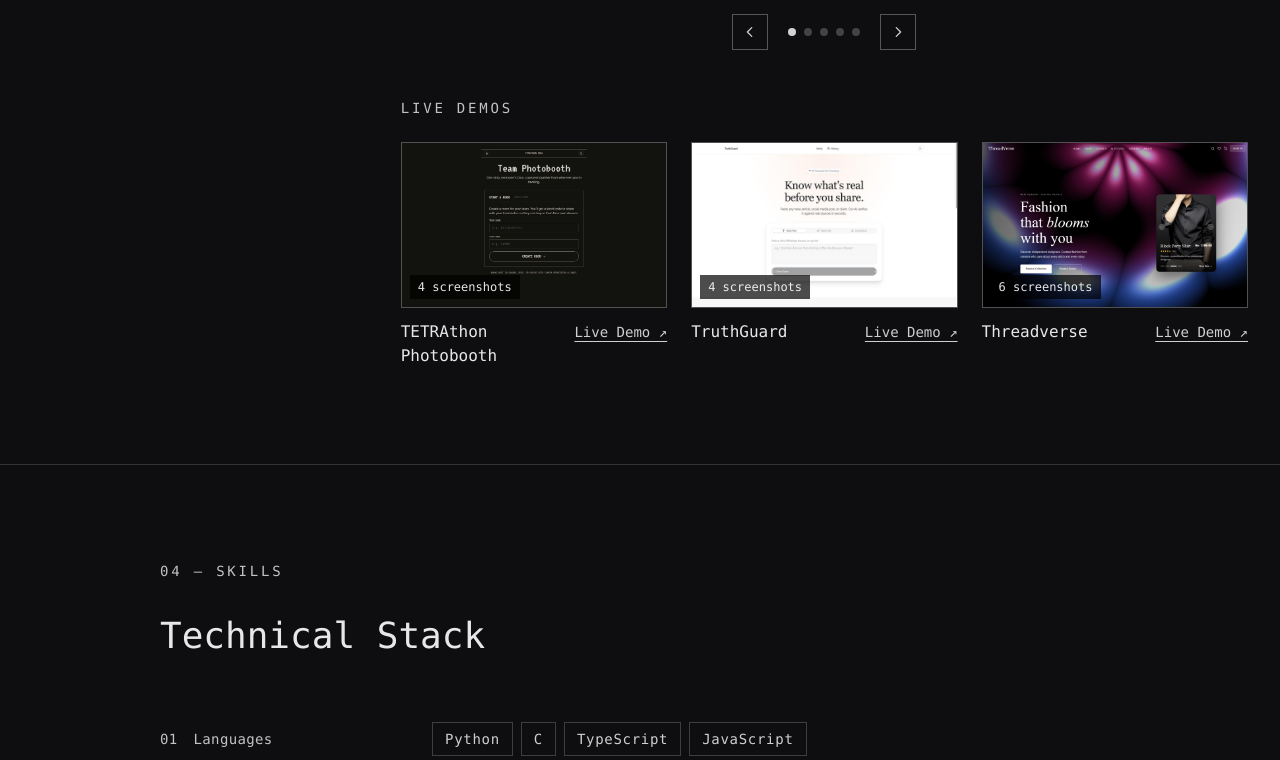
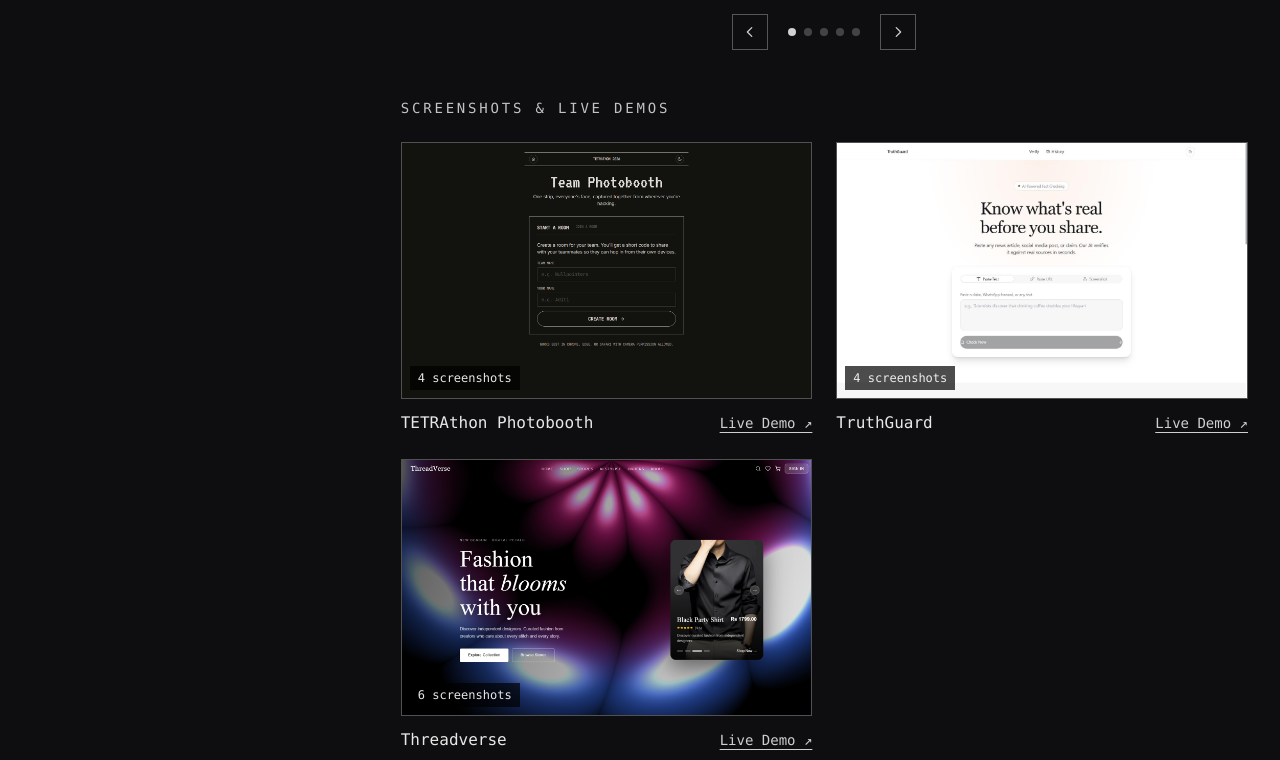
Before and after one commit to Aditi-Atodaria/Portfolio_Website, a Next.js app in the folder aditi-next/: page / in a window 1280 px wide. Shown: the part 2980-3740 px from the top of the page. Built offline with nearby package versions, Linux system fonts and the light colour scheme.

Commit message:
Update project-gallery.tsx

```diff
--- a/aditi-next/src/components/ui/project-gallery.tsx
+++ b/aditi-next/src/components/ui/project-gallery.tsx
@@ -184,7 +184,7 @@ function GalleryModal({
   )
 }
 
-/* ───────────── The three cards shown under the project carousel ───────────── */
+/* ───────────── The cards shown under the project carousel ───────────── */
 
 export function ProjectGallery({ items, isDarkMode }: { items: GalleryItem[]; isDarkMode: boolean }) {
   const [openItem, setOpenItem] = useState<GalleryItem | null>(null)
@@ -194,9 +194,9 @@ export function ProjectGallery({ items, isDarkMode }: { items: GalleryItem[]; is
 
   return (
     <div>
-      <p className={`font-mono text-sm tracking-[0.2em] uppercase mb-4 sm:mb-6 ${muted}`}>Live demos</p>
+      <p className={`font-mono text-sm tracking-[0.2em] uppercase mb-4 sm:mb-6 ${muted}`}>Screenshots &amp; live demos</p>
 
-      <div className="grid grid-cols-1 sm:grid-cols-3 gap-5 sm:gap-6">
+      <div className="grid grid-cols-1 sm:grid-cols-2 gap-5 sm:gap-6">
         {items.map(item => {
           const cover = item.images[0]
           return (
```
